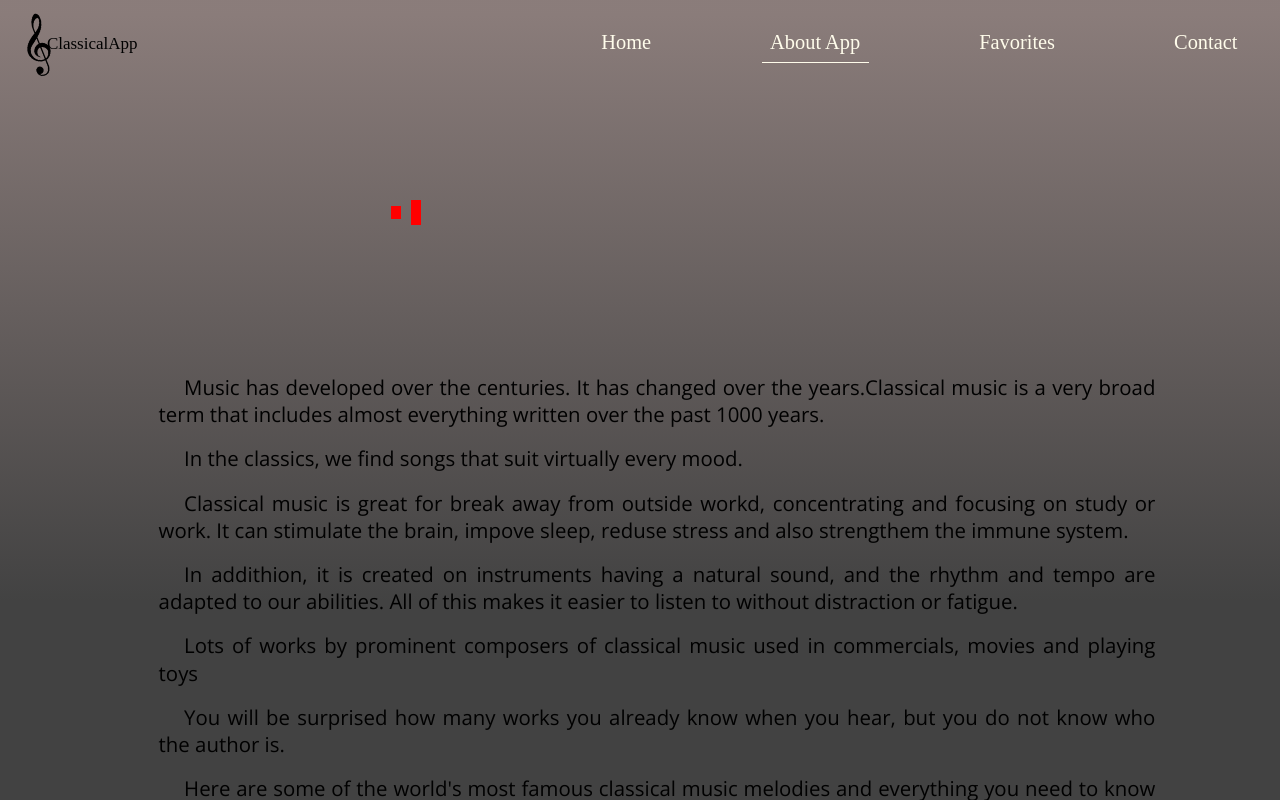
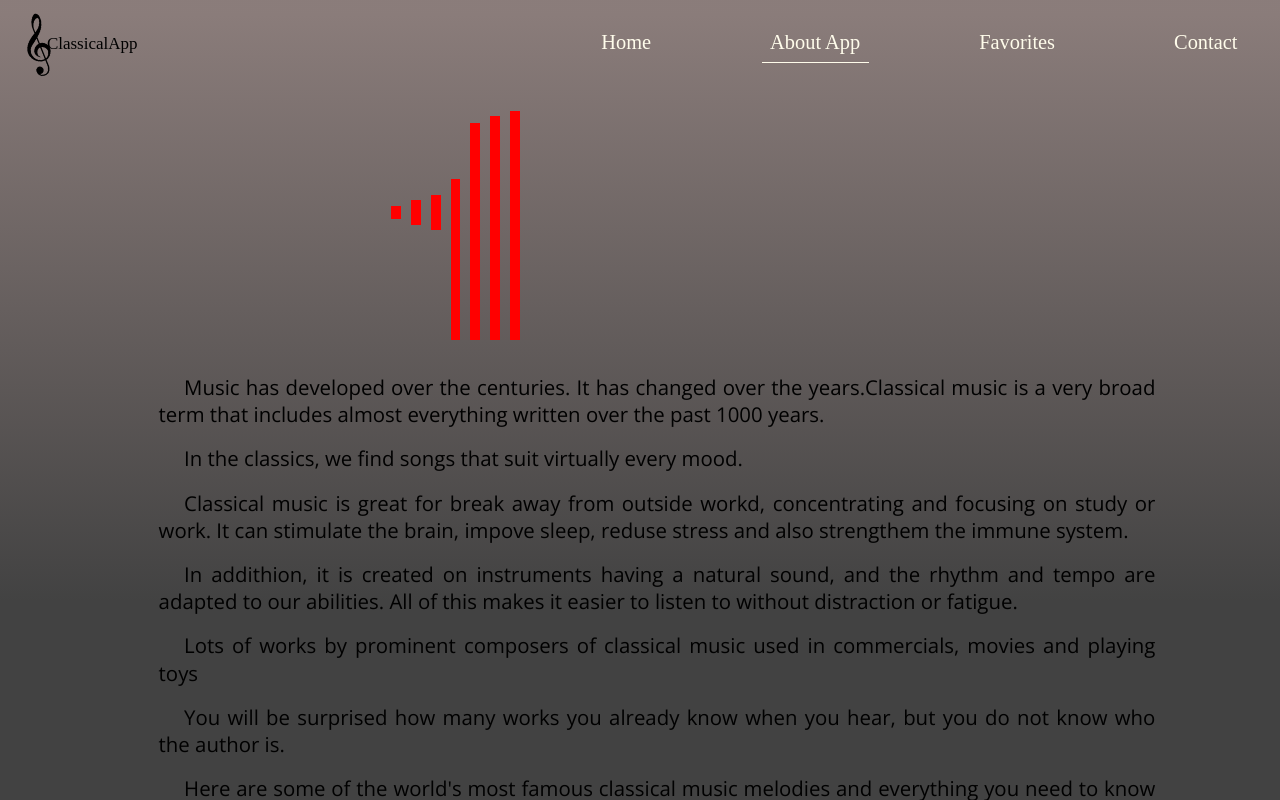
Before and after one commit to Myroslava12/React_Classical_music, a React (Create React App) app: page /#/about in a window 1280 px wide. Built offline with nearby package versions, Linux system fonts and the light colour scheme; a web font is replaced by a local one.

Commit message:
Create new branche

```diff
--- a/src/components/about_app/_aboutApp.scss
+++ b/src/components/about_app/_aboutApp.scss
@@ -32,6 +32,30 @@
 
 .house--line-2 {
     height: 10%;
+}
+
+.house--line-3 {
+    height: 14%;
+}
+
+.house--line-4 {
+    height: 63%;
+    align-self: flex-end;
+}
+
+.house--line-5 {
+    height: 85%;
+    align-self: flex-end;
+}
+
+.house--line-6 {
+    height: 88%;
+    align-self: flex-end;
+}
+
+.house--line-7 {
+    height: 90%;
+    align-self: flex-end;
 }
 
 .about--section {
```
